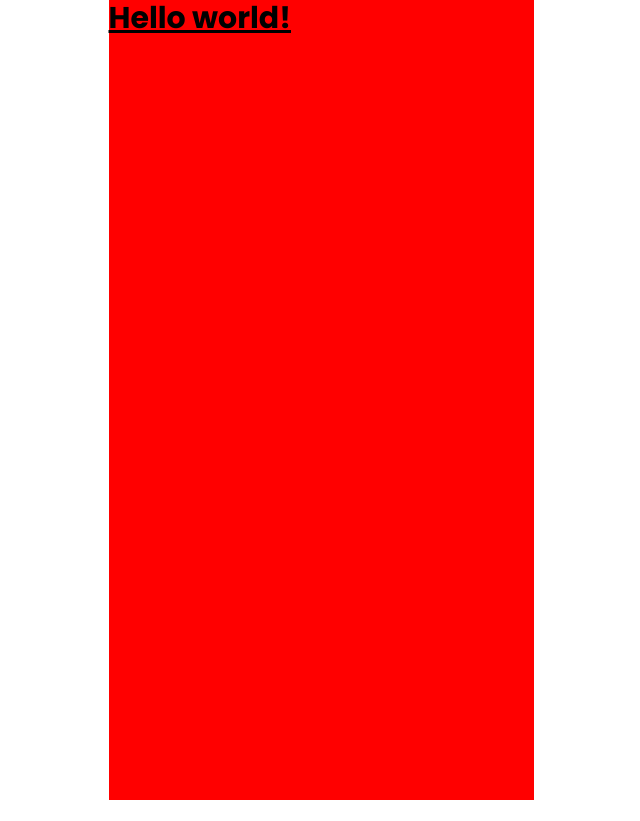
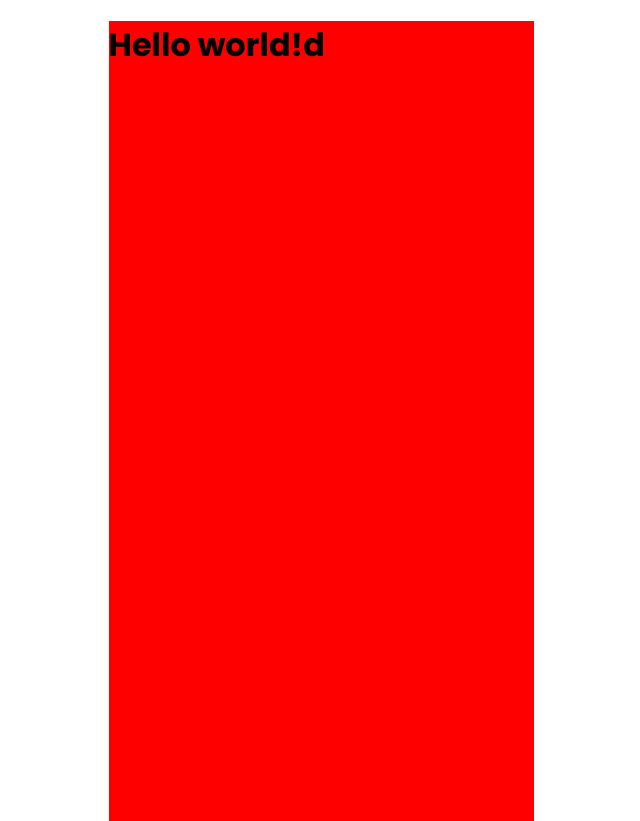
Before and after one commit to raulmar0/567-dance, a React (Vite) app: page / in a window 1280 px wide. Shown: the whole page, without its empty margins (319-959 px from the left). Before the commit the page ends 800 px from the top, so only its background shows below. Built offline with nearby package versions, Linux system fonts and the light colour scheme.

Commit message:
Tailwindless start

```diff
--- a/package.json
+++ b/package.json
@@ -16,9 +16,6 @@
     "@types/react": "^18.0.17",
     "@types/react-dom": "^18.0.6",
     "@vitejs/plugin-react": "^2.1.0",
-    "autoprefixer": "^10.4.12",
-    "postcss": "^8.4.16",
-    "tailwindcss": "^3.1.8",
     "typescript": "^4.6.4",
     "vite": "^3.1.0"
   }
--- a/postcss.config.cjs
+++ /dev/null
@@ -1,6 +0,0 @@
-module.exports = {
-  plugins: {
-    tailwindcss: {},
-    autoprefixer: {},
-  },
-}
--- a/src/containers/FiveSixSevenDance.tsx
+++ b/src/containers/FiveSixSevenDance.tsx
@@ -5,7 +5,7 @@
     <>
       <div className="main-container">
         <h1 className="text-3xl font-bold underline">
-          Hello world!
+          Hello world!d
         </h1>
       </div>
     </>
--- a/src/index.css
+++ b/src/index.css
@@ -1,6 +1,3 @@
-@tailwind base;
-@tailwind components;
-@tailwind utilities;
 
 :root {
   --white: #FFFFFF;
@@ -8,13 +5,16 @@
   --dark: #232830;
   --very-light-pink: #C7C7C7;
   --text-input-field: #F7F7F7;
-  --hospital-green: #ACD9B2;
+  --hospital-green: #bfd7ff;
+  --button-checked: #808080;
+  --desktop-background: #3b4451;
   --xsm: 12px;
   --sm: 14px;
   --md: 16px;
   --lg: 18px;
   --xl: 20px;
   --xxl: 24px;
+  --xxxl: 26px;
 }
 
 body{
--- a/tailwind.config.cjs
+++ /dev/null
@@ -1,11 +0,0 @@
-/** @type {import('tailwindcss').Config} */
-module.exports = {
-  content: [
-    "./index.html",
-    "./src/**/*.{js,ts,jsx,tsx}",
-  ],
-  theme: {
-    extend: {},
-  },
-  plugins: [],
-}
```
Also changed, not shown: 1 other file (tests, documents, lock files or other folders).
